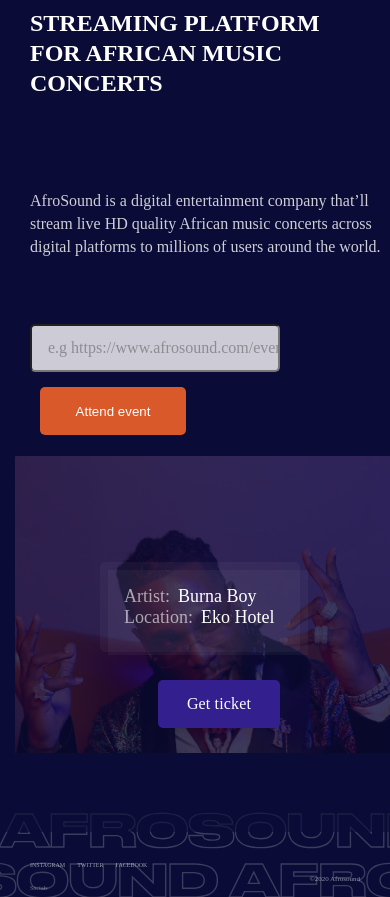
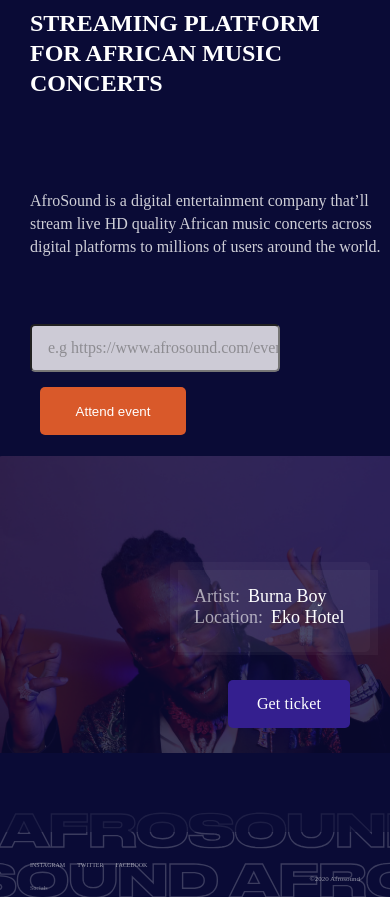
Before and after one commit to smartprincipal/Afrosound, a plain HTML site: page index.html in a window 390 px wide. Shown: the part 68-965 px from the top of the page. Drawn offline with Linux system fonts and the light colour scheme; a web font is replaced by a local one.

Commit message:
I editted my code to remove the overflow on my page

```diff
--- a/style.css
+++ b/style.css
@@ -118,11 +118,11 @@ main{
 
 /* THIS IS THE STYLING OF THE CONTAINER INSIDE THE BURNA BOY IMAGE */
 .burnaBoy img{
- margin-top: 41px;
-width: 100%;
+margin-top: 41px;
+max-width: 100%;
 height: auto;
 opacity: 0.2;
-margin-left: 65px;
+margin-left: 160px;
 }
 .subburna{
  width: 369px;
@@ -271,13 +271,13 @@ footer{
  }
  .subburna{
   position: absolute;
- left: 100px;
+ left: 170px;
  top: 630px;
  }
  .burnaBoy img{
   margin-top: 21px;
- width: 100%;
- margin-left: 15px;
+ max-width: 100%;
+ margin-left: 0px;
 }
 .subburna{
  width: 200px;
```
